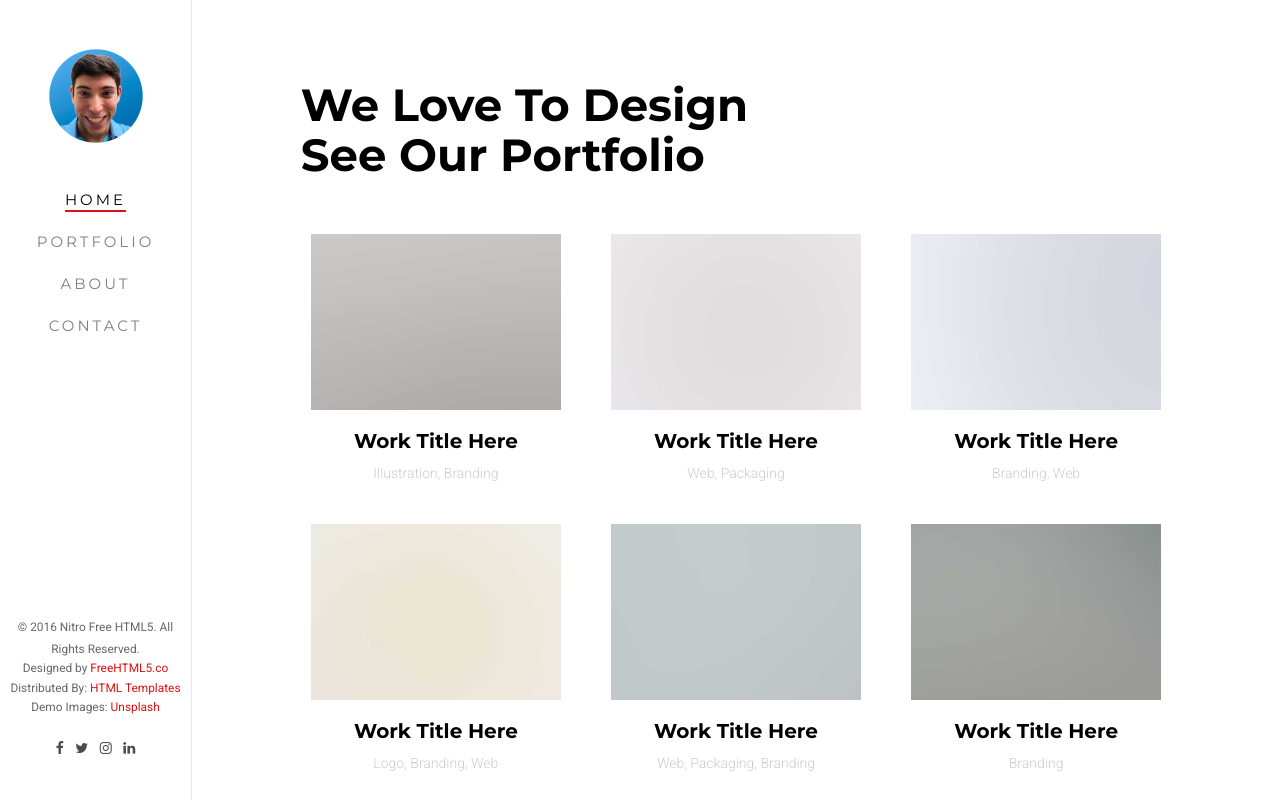
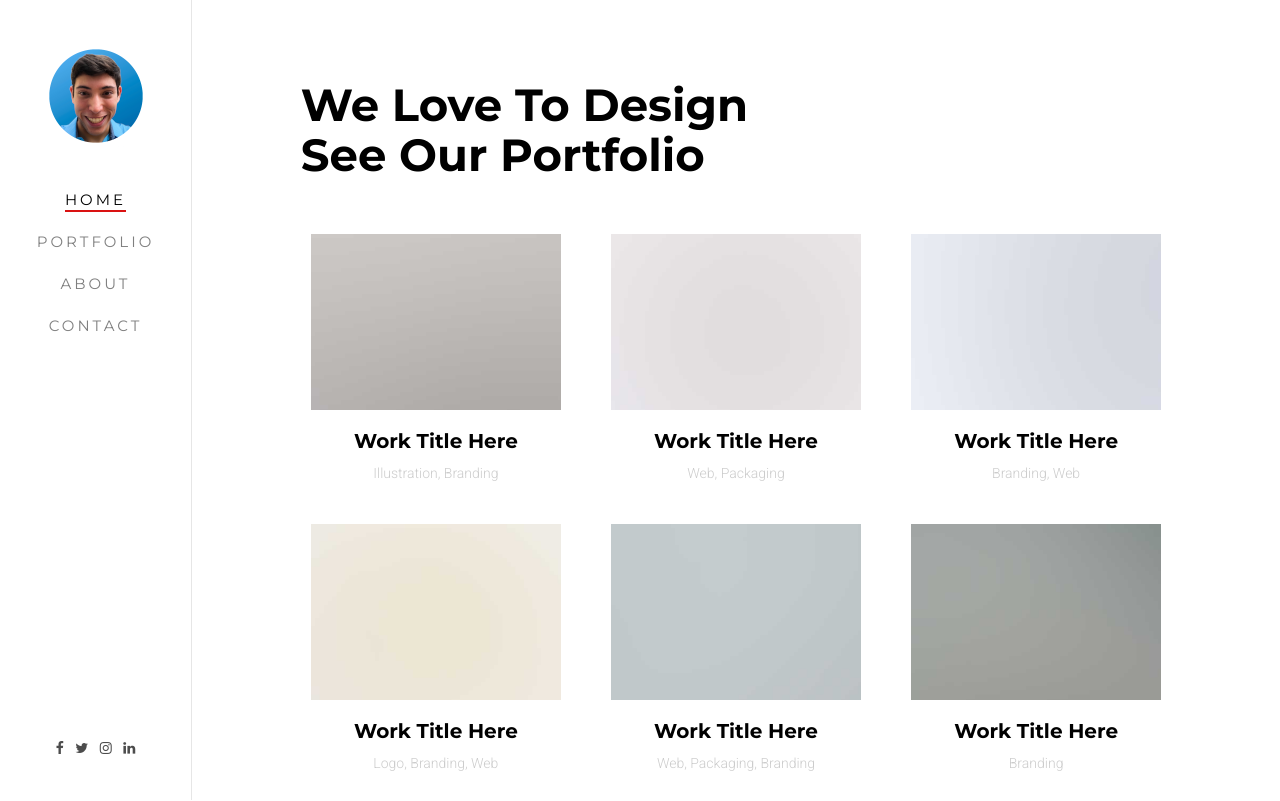
Before and after one commit to l-velazquez/Jonathan_Rivera, a plain HTML site: page index.html in a window 1280 px wide. Shown: the top 801 px of the page. Drawn offline with Linux system fonts and the light colour scheme; files whose address does not match are found by name.

Commit message:
Update index.html

```diff
--- a/index.html
+++ b/index.html
@@ -7,7 +7,7 @@
 	<head>
 	<meta charset="utf-8">
 	<meta http-equiv="X-UA-Compatible" content="IE=edge">
-	<title>Nitro &mdash; Free HTML5 Bootstrap Website Template by FreeHTML5.co</title>
+	<title>Jonathan Rivera</title>
 	<meta name="viewport" content="width=device-width, initial-scale=1">
 	<meta name="description" content="Free HTML5 Website Template by FreeHTML5.co" />
 	<meta name="keywords" content="free html5, free template, free bootstrap, free website template, html5, css3, mobile first, responsive" />
@@ -80,7 +80,7 @@
 			</nav>
 
 			<div class="fh5co-footer">
-				<p><small>&copy; 2016 Nitro Free HTML5. All Rights Reserved.</span> <span>Designed by <a href="http://freehtml5.co/" target="_blank">FreeHTML5.co</a>  Distributed By: <a class="" href="https://htmltemplates.co" target="_blank">HTML Templates</a> </span> <span>Demo Images: <a href="http://unsplash.com/" target="_blank">Unsplash</a></span></small></p>
+
 				<ul>
 					<li><a href="#"><i class="icon-facebook"></i></a></li>
 					<li><a href="#"><i class="icon-twitter"></i></a></li>
```
